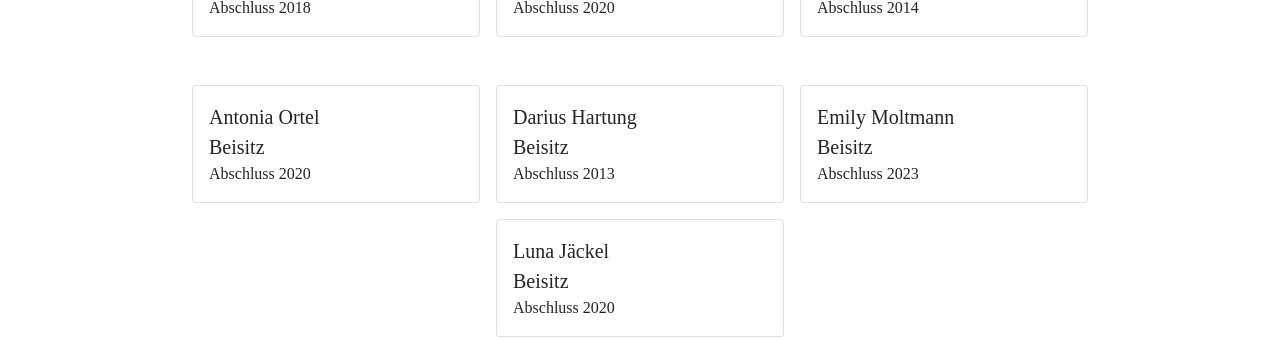
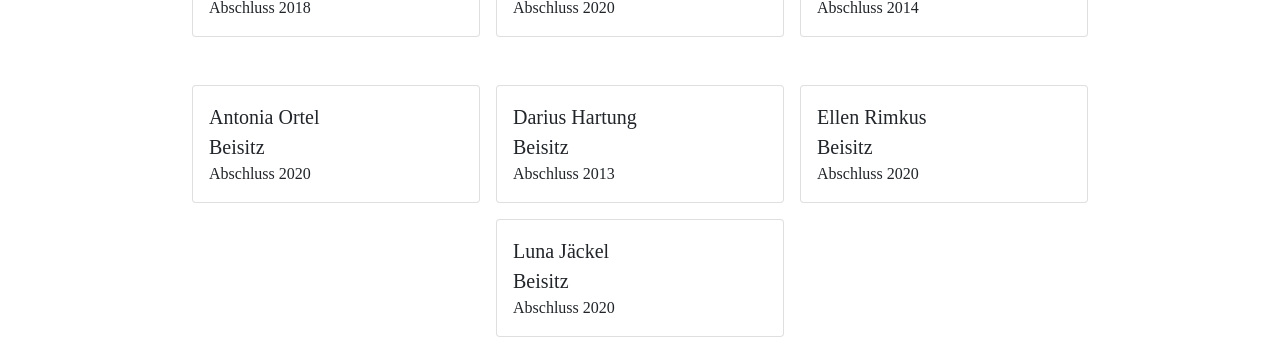
Before and after one commit to alumni-lenne/alumnipage, a Jekyll site: the page built from about.html, in a window 1280 px wide and 900 px high, scrolled down 1995 px. Shown: the part 515-853 px from the top of the window. Built offline with Jekyll 4.4.1, drawn with Linux system fonts in a browser that asks for light colours; some web fonts are replaced.

Commit message:
Update vorstand.yml

```diff
--- a/_data/vorstand.yml
+++ b/_data/vorstand.yml
@@ -8,10 +8,10 @@
   role: "Beisitz"
   grad: "2013"
 
-- first_name : "Emily"
-  last_name:  "Moltmann"
+- first_name : "Ellen"
+  last_name:  "Rimkus"
   role: "Beisitz"
-  grad: "2023"
+  grad: "2020"
 
 - first_name : "Luna"
   last_name: "Jäckel"
```
